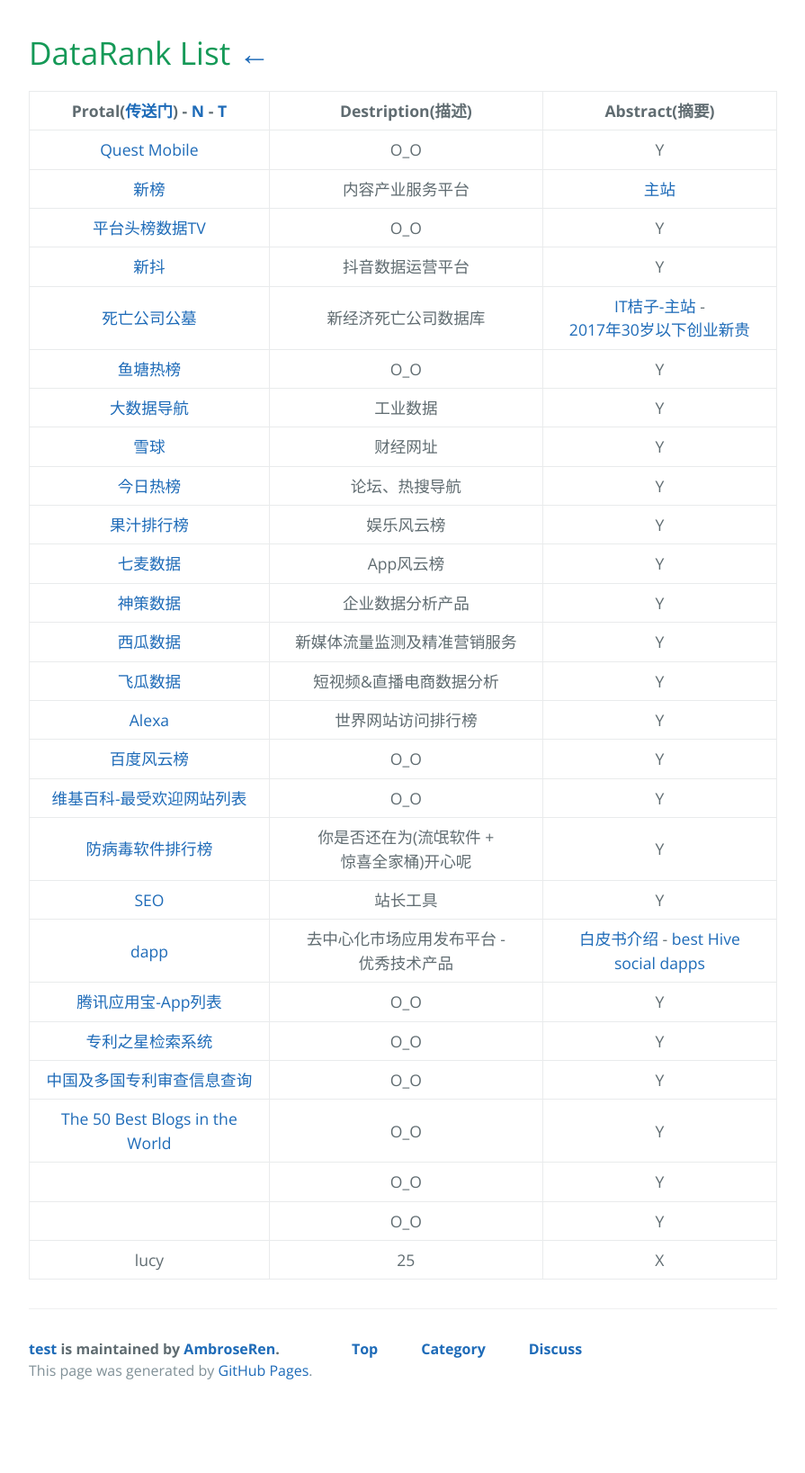
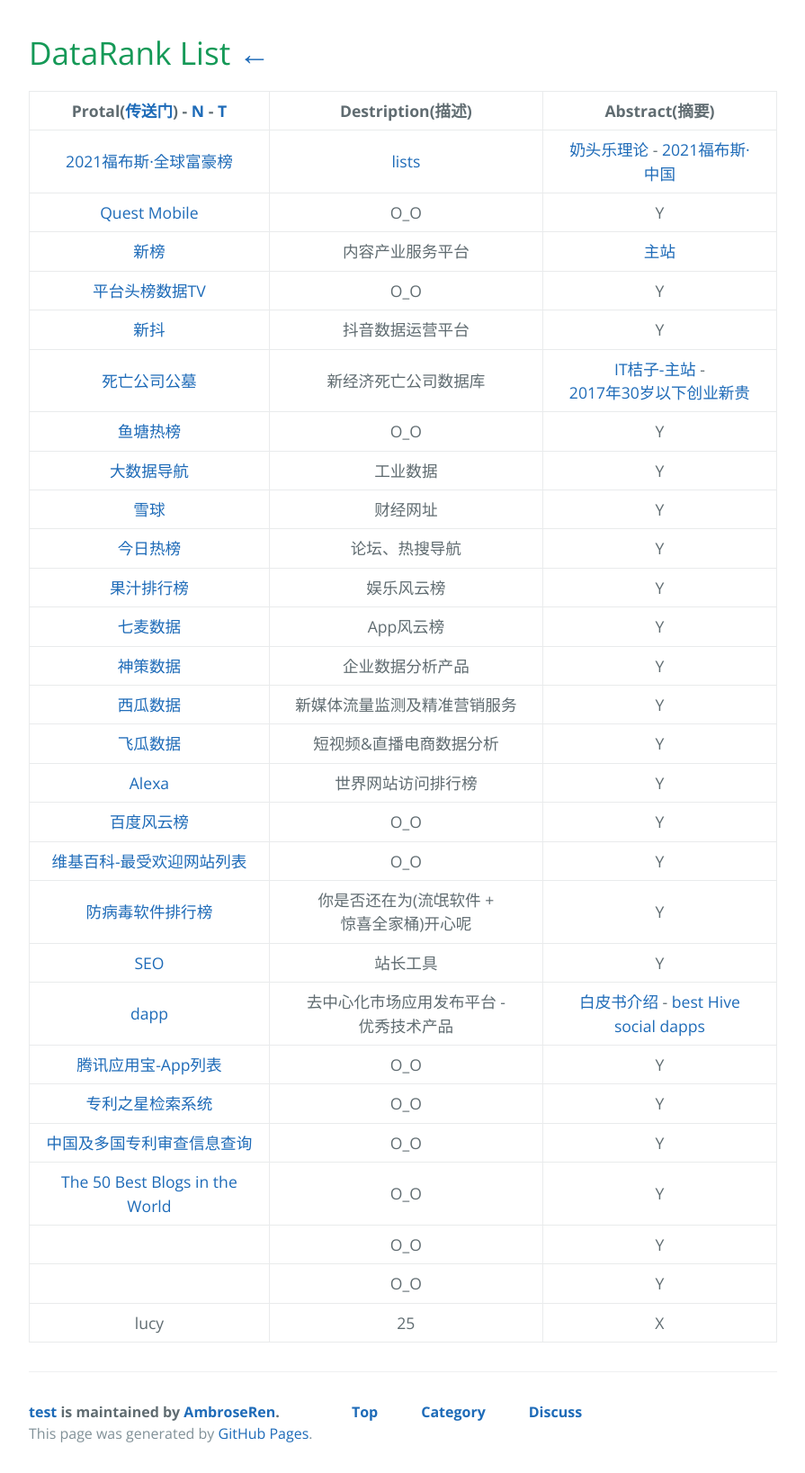
Before and after one commit to AmbroseRen/test, a Jekyll site: the page built from Data/DataRank.md, in a window 1280 px wide. Shown: the whole page at 90% size, without its empty margins (192-1087 px from the left). Built offline with Jekyll 4.4.1, drawn with Linux system fonts in a browser that asks for light colours; our own code applies the rules of GitHub Pages for plain Markdown files; the repository's description, which GitHub fills in, is left out; before the commit the page ends 1567 px from its top, so only the background shows below that.

Commit message:
Update DataRank.md

```diff
--- a/Data/DataRank.md
+++ b/Data/DataRank.md
@@ -2,6 +2,7 @@
 
 | Protal([传送门](../navigation.md)) - [N](../Library/synthesize.md) - [T](TorrentKitty.md) | Destription(描述) | Abstract(摘要) |
 |:---:|:---:|:---:|
+| [2021福布斯·全球富豪榜](https://www.forbeschina.com/lists/1757) | [lists](https://www.forbeschina.com/lists) | [奶头乐理论](https://wiki.mbalib.com/wiki/奶头乐理论) - [2021福布斯·中国](https://www.forbeschina.com/lists/1774) |
 | [Quest Mobile](https://www.questmobile.com.cn/research/report-new) | O_O | Y |
 | [新榜](https://www.newrank.cn/public/info/list.html?period=day&type=data) | 内容产业服务平台 | [主站](https://newrank.cn/) |
 | [平台头榜数据TV](http://www.toubang.tv/anchor/mutile.html) | O_O | Y |
```
